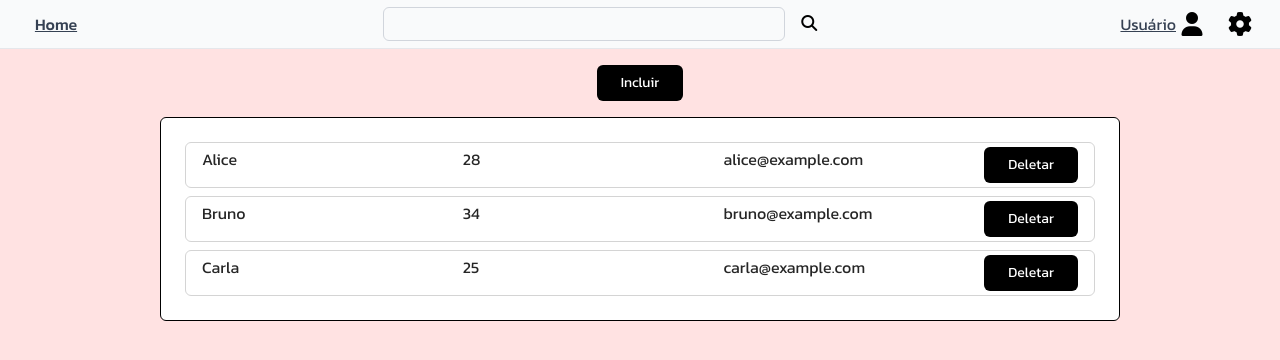
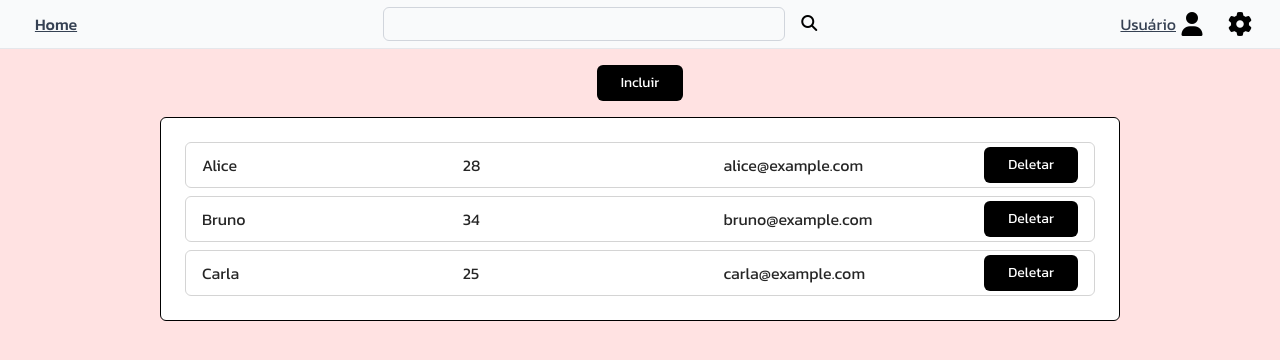
Before and after one commit to SidiJr/locacao-brinquedos-front, a React (Vite) app: page /clientes/list in a window 1280 px wide. Shown: the top 360 px of the page. Built offline with nearby package versions, Linux system fonts and the light colour scheme.

Commit message:
feat: :art: Ajuste no Estilo
Centralizando itens da lista.

```diff
--- a/src/components/ListElements/BaseItemList.jsx
+++ b/src/components/ListElements/BaseItemList.jsx
@@ -22,7 +22,7 @@ const BaseItemList = ({ item }) => {
             )}
         >
             {Object.entries(item).map(([key, value]) => (
-                <div key={key} className="flex-1 truncate">
+                <div key={key} className="flex-1 flex items-center truncate">
                     {value}
                 </div>
             ))}
```
